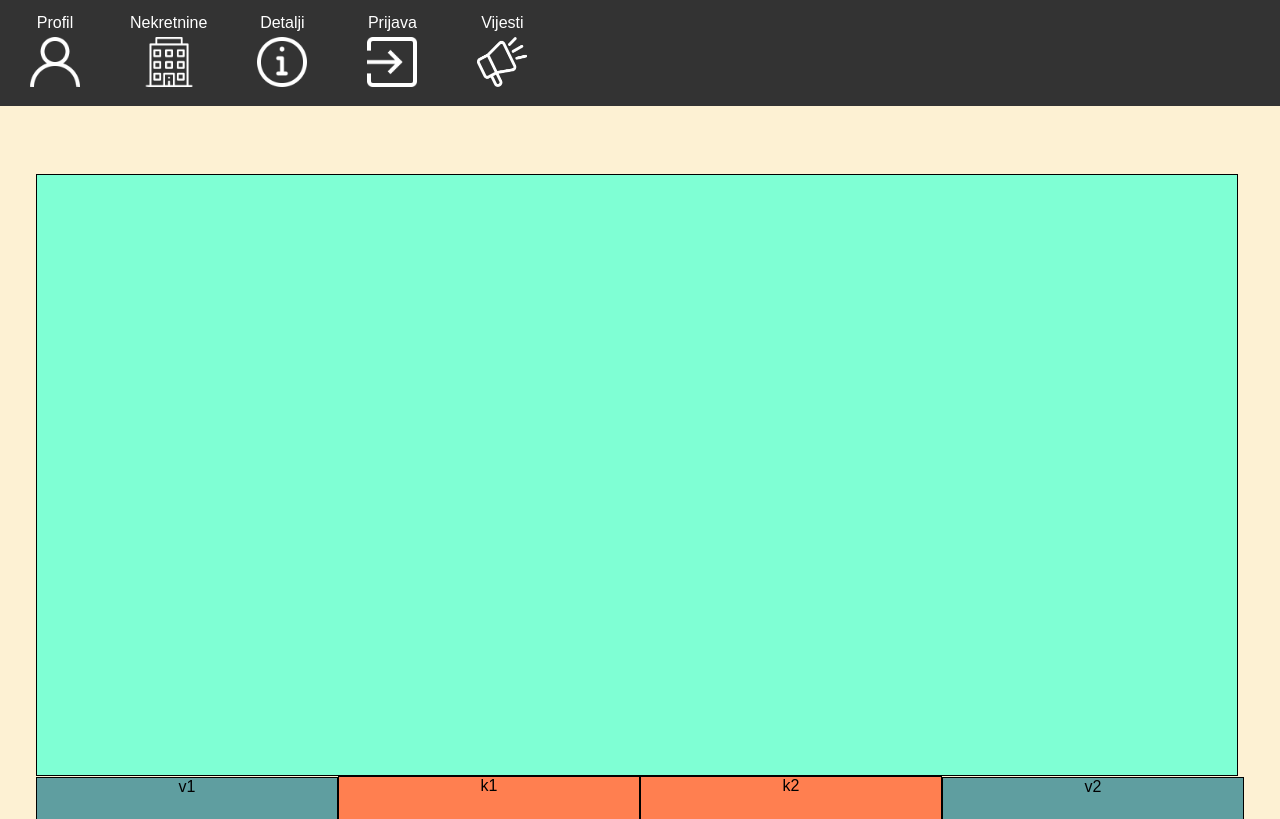
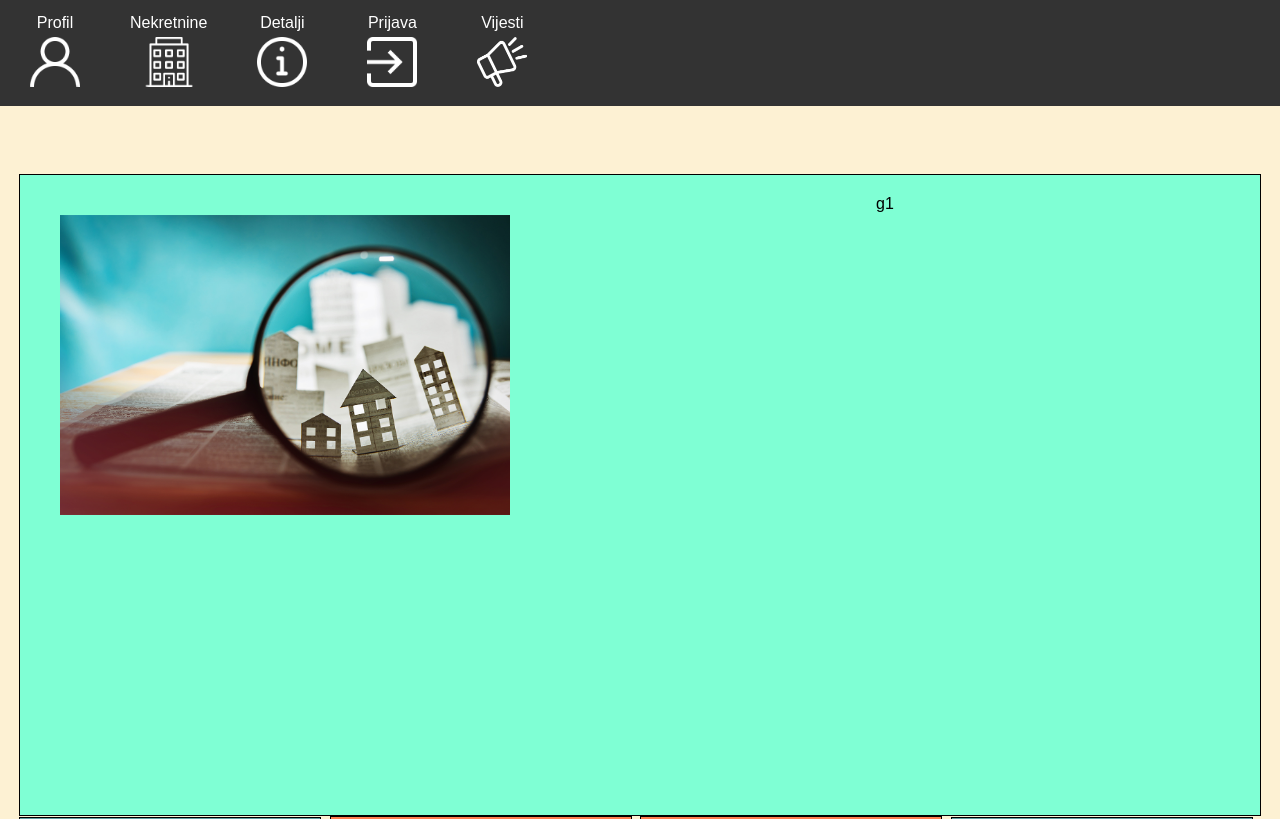
Before and after one commit to imuslic1/Nekretnine, a plain HTML site: page HTML/vijesti.html in a window 1280 px wide. Shown: the top 819 px of the page. Drawn offline with Linux system fonts and the light colour scheme.

Commit message:
Evo i slika

```diff
--- a/CSS/vijesti.css
+++ b/CSS/vijesti.css
@@ -20,6 +20,7 @@ iframe {
     text-align: center;
     justify-content: center;
     align-items: center;
+    grid-auto-flow: row;
 }
 
 .glavna_vijest {
@@ -29,6 +30,18 @@ iframe {
     grid-row: span 2;
     background-color: aquamarine;
     border: 1px solid black;
+    text-align: center;
+    padding: 20px;
+}
+
+.glavna_vijest img {
+    max-width: 90%;
+    height: 50%;
+    margin-top: 20px;
+    margin-bottom: 20px;
+    margin-right: 20px;
+    margin-left: 20px;
+    float: left;
 }
 
 .visoka_vijest {
--- a/HTML/vijesti.html
+++ b/HTML/vijesti.html
@@ -13,7 +13,10 @@
 
     <div id="page_wrapper">
 
-        <div class="glavna_vijest" id="glavna"></div>
+        <div class="glavna_vijest" id="glavna">
+            g1
+            <img src="../resources/photos/news/news_1.jpg" alt="Slika1">
+        </div>
 
         <div class="visoka_vijest" id="visoka_1">v1</div>
         <div class="kvadratna_vijest" id="kvadratna_1">k1</div>
@@ -30,7 +33,6 @@
         <div class="kvadratna_vijest" id="kvadratna_7">k7</div>
         <div class="kvadratna_vijest" id="kvadratna_8">k8</div>
 
-
     </div>
 
 
```
Also changed, not shown: resources/photos/news/news_1.jpg (added).
